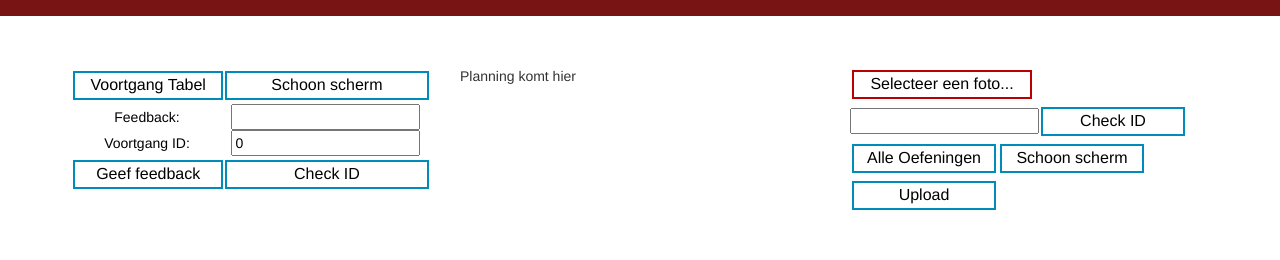
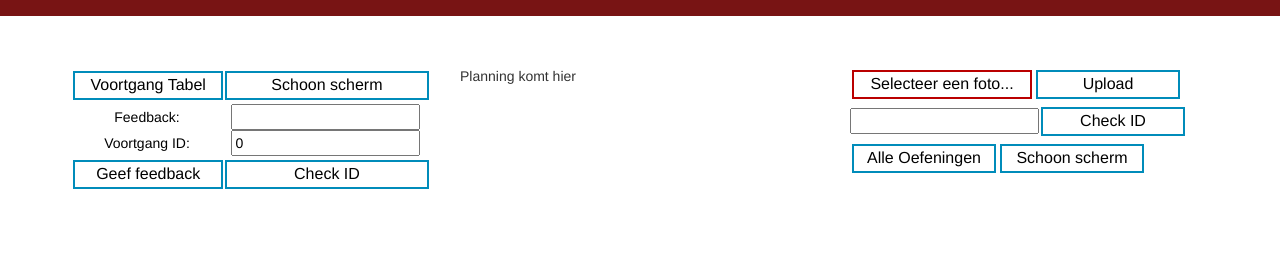
Before and after one commit to DASnoeken/Powerlift_App, an Angular app in the folder Frontend/Powerliften-coach/: page / in a window 1280 px wide. Shown: the part 254-514 px from the top of the page. Built offline with nearby package versions, Linux system fonts and the light colour scheme.

Commit message:
coach update

```diff
--- a/Frontend/Powerliften-coach/src/app/Oefening/oefening.component.html
+++ b/Frontend/Powerliften-coach/src/app/Oefening/oefening.component.html
@@ -63,8 +63,13 @@ input[type="file"] {
     <label class="custom-file-upload">
         <input type="file" (change)="onFileSelected($event)"/>
         Selecteer een foto...
-    </label>
+    </label><input type="button" class="button button1" value="Upload" (click)="onUpload()">
 <br>
+<div id="foto-naam" *ngIf="fileSelected">
+    Geselecteerd: {{deFoto.name}}<br>
+    Geef een ID op en klik op Upload te uploaden!
+    <br>
+</div>
 <input type="text" (change)="setOefeningID($event)">
 <input type="button" class="button button1" value="Check ID" (click)="getOefeningById()">
 <input type="button" class="button button1" value="Alle Oefeningen" (click)="getAllOefeningen()"><input type="button" class="button button1" value="Schoon scherm" (click)="schoonScherm()"><br>
@@ -83,6 +88,6 @@ input[type="file"] {
         </tr>
     </table>
 </div>
-<input type="button" class="button button1" value="Upload" (click)="onUpload()">
+
 </body>
 </html>
--- a/Frontend/Powerliften-coach/src/app/Oefening/oefening.component.ts
+++ b/Frontend/Powerliften-coach/src/app/Oefening/oefening.component.ts
@@ -15,6 +15,7 @@ export class OefeningComponent{
     oefeningPH:Oefening = new Oefening();
     oefeningen:Oefening[] = [];
     getOefeningClicked:Boolean=false;
+    fileSelected:Boolean=false;
     constructor(private oefeningService : OefeningService){}
     isNumber(value: string | number): boolean{
        return ((value != null) &&
@@ -35,13 +36,15 @@ export class OefeningComponent{
 
     }
     onFileSelected($event){
-        console.log($event);
         this.deFoto = <File>$event.target.files[0];
+        this.fileSelected=true;
+        console.log(this.deFoto);
     }
     onUpload(){
         console.log("onUpload");
         console.log(this.deFoto.name);
         this.oefeningService.verstuurFoto(this.id,this.deFoto).subscribe(oefening => console.log(oefening));
+        alert(''+this.deFoto.name+' is toegevoegd!')
     }
     setOefeningID($event){
         this.id = $event.target.value;
```
Also changed, not shown: 1 other file (tests, documents, lock files or other folders).
